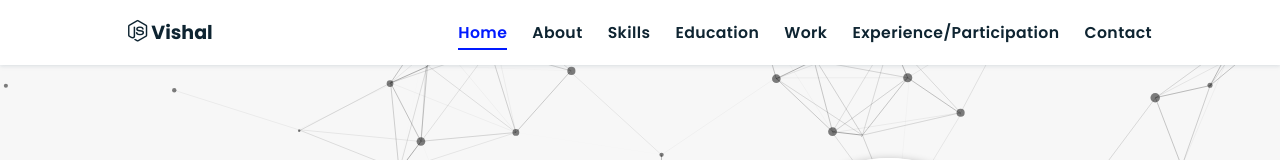
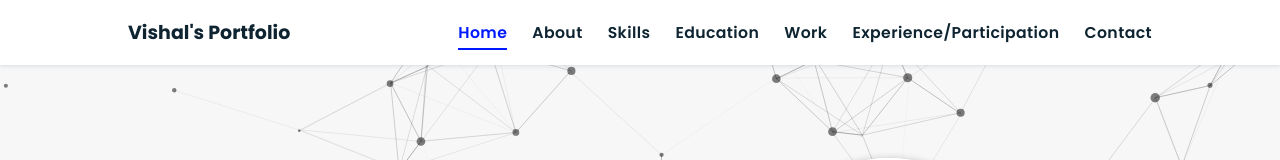
Before and after one commit to vishal-shukla11/latest-website, a plain HTML site: page index.html in a window 1280 px wide. Shown: the top 160 px of the page. Drawn offline with nearby package versions, Linux system fonts and the light colour scheme; no server answers.

Commit message:
Update index.html

```diff
--- a/index.html
+++ b/index.html
@@ -23,7 +23,7 @@
 
 <!-- navbar starts -->
 <header>
-        <a href="/" class="logo"><i class="fab fa-node-js"></i> Vishal</a>
+        <a href="/" class="logo"> Vishal's Portfolio</a>
 
         <div id="menu" class="fas fa-bars"></div>
         <nav class="navbar">
```
